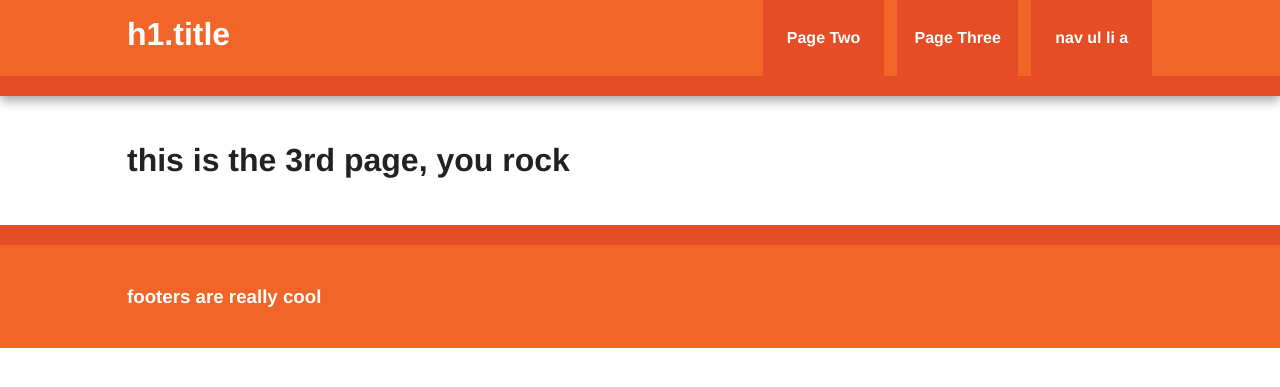
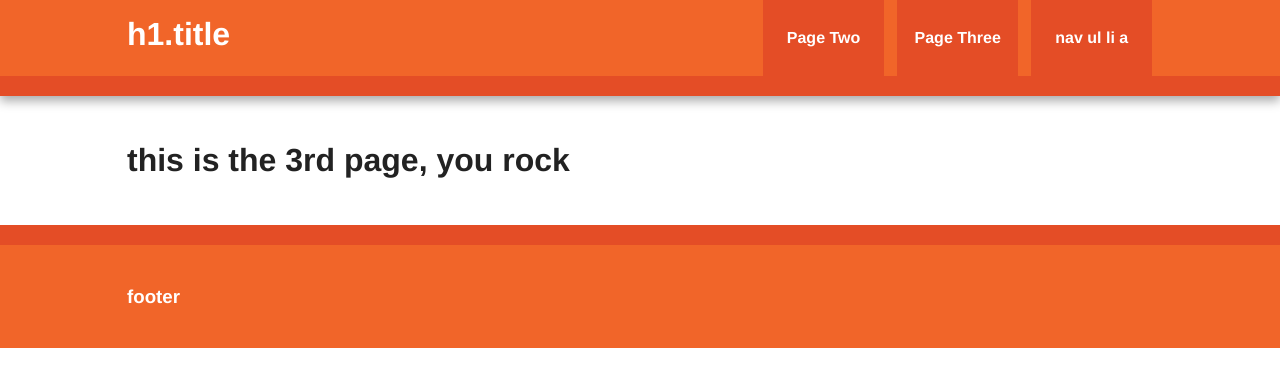
Before and after one commit to ejsimon33/my-github-repo, a Jekyll site: the page built from PageThree.html, in a window 1280 px wide. Shown: the top 387 px of the page. Built offline with Jekyll 4.4.1, drawn with Linux system fonts in a browser that asks for light colours; nearby versions of some CDN libraries.

Commit message:
added header/footer includes

```diff
--- a/_layouts/generic.html
+++ b/_layouts/generic.html
@@ -1,37 +1,4 @@
-<!DOCTYPE html>
-<!--[if lt IE 7]>      <html class="no-js lt-ie9 lt-ie8 lt-ie7"> <![endif]-->
-<!--[if IE 7]>         <html class="no-js lt-ie9 lt-ie8"> <![endif]-->
-<!--[if IE 8]>         <html class="no-js lt-ie9"> <![endif]-->
-<!--[if gt IE 8]><!--> <html class="no-js"> <!--<![endif]-->
-    <head>
-        <meta charset="utf-8">
-        <meta http-equiv="X-UA-Compatible" content="IE=edge,chrome=1">
-        <title></title>
-        <meta name="description" content="">
-        <meta name="viewport" content="width=device-width, initial-scale=1">
-
-        <link rel="stylesheet" href="css/normalize.min.css">
-        <link rel="stylesheet" href="css/main.css">
-
-        <script src="js/vendor/modernizr-2.6.2-respond-1.1.0.min.js"></script>
-    </head>
-    <body>
-        <!--[if lt IE 7]>
-            <p class="browsehappy">You are using an <strong>outdated</strong> browser. Please <a href="http://browsehappy.com/">upgrade your browser</a> to improve your experience.</p>
-        <![endif]-->
-
-        <div class="header-container">
-            <header class="wrapper clearfix">
-                <h1 class="title">h1.title</h1>
-                <nav>
-                    <ul>
-                        <li><a href="PageTwo.html">Page Two</a></li>
-                        <li><a href="PageThree.html">Page Three</a></li>
-                        <li><a href="#">nav ul li a</a></li>
-                    </ul>
-                </nav>
-            </header>
-        </div>
+{% include header.html %}
 
         <div class="main-container">
             <div class="main wrapper clearfix">
@@ -43,25 +10,4 @@
             </div> <!-- #main -->
         </div> <!-- #main-container -->
 
-        <div class="footer-container">
-            <footer class="wrapper">
-                <h3>footers are really cool</h3>
-            </footer>
-        </div>
-
-        <script src="//ajax.googleapis.com/ajax/libs/jquery/1.11.1/jquery.min.js"></script>
-        <script>window.jQuery || document.write('<script src="js/vendor/jquery-1.11.1.min.js"><\/script>')</script>
-
-        <script src="js/main.js"></script>
-
-        <!-- Google Analytics: change UA-XXXXX-X to be your site's ID. -->
-        <script>
-            (function(b,o,i,l,e,r){b.GoogleAnalyticsObject=l;b[l]||(b[l]=
-            function(){(b[l].q=b[l].q||[]).push(arguments)});b[l].l=+new Date;
-            e=o.createElement(i);r=o.getElementsByTagName(i)[0];
-            e.src='//www.google-analytics.com/analytics.js';
-            r.parentNode.insertBefore(e,r)}(window,document,'script','ga'));
-            ga('create','UA-XXXXX-X');ga('send','pageview');
-        </script>
-    </body>
-</html>
+{% include footer.html %}
```
